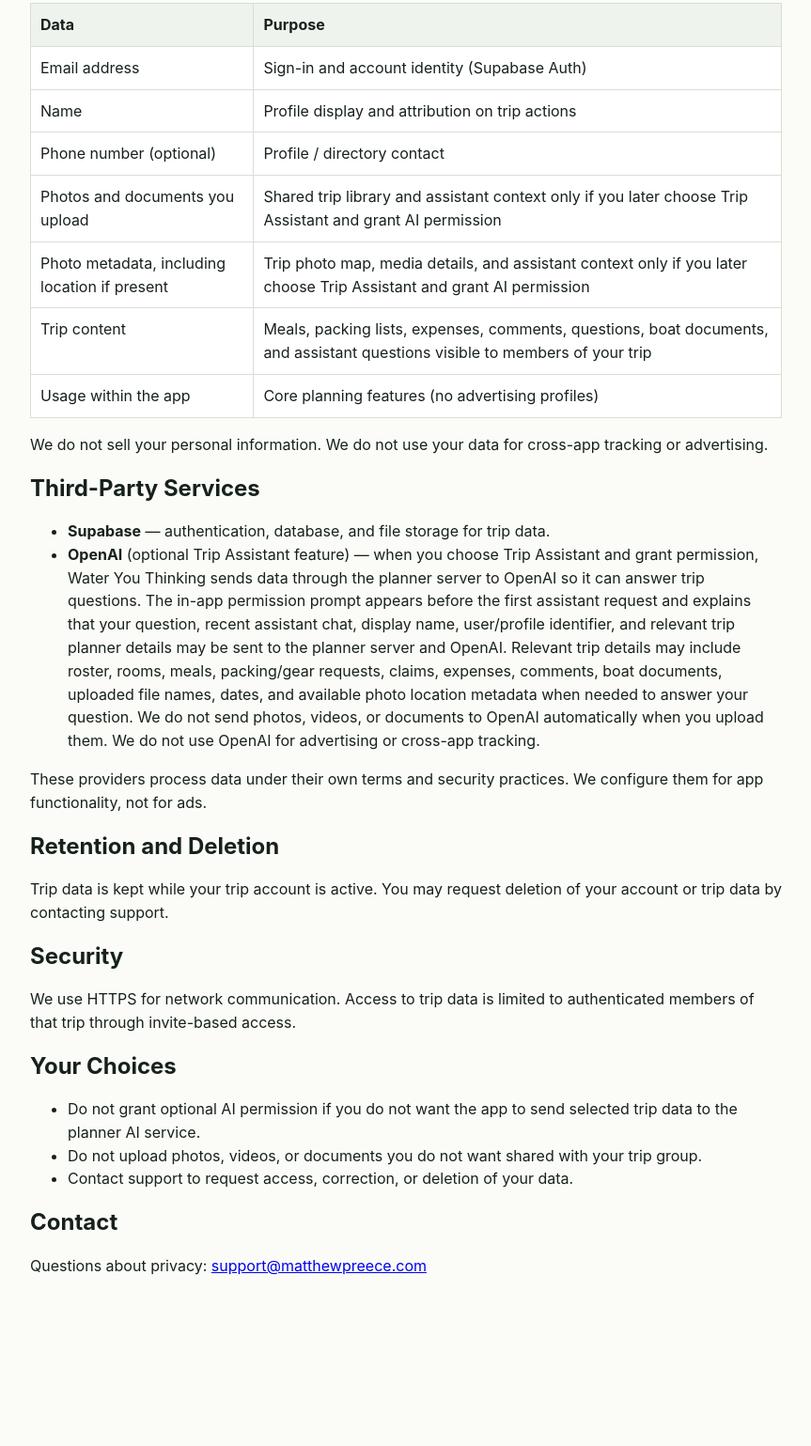
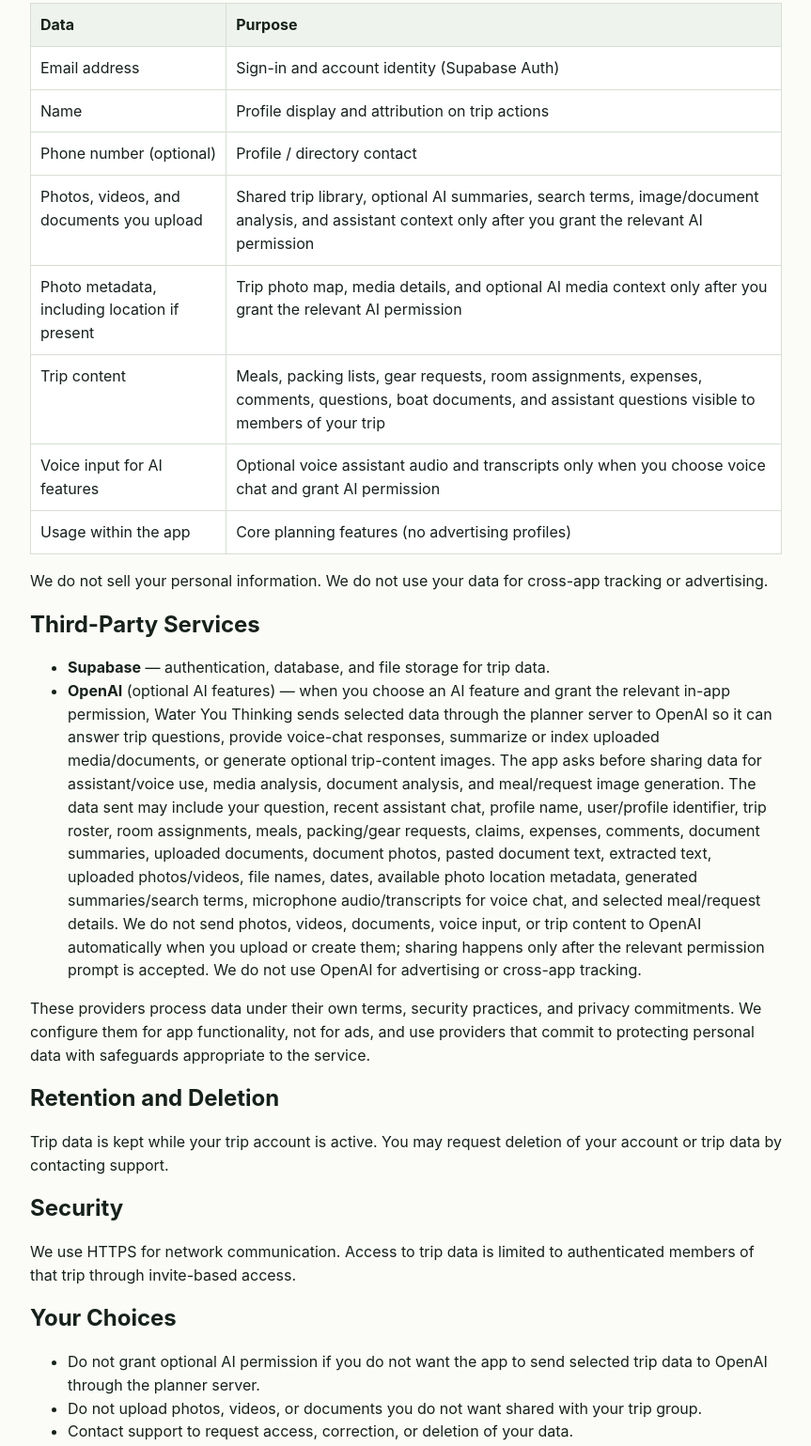
Before and after one commit to mattpreece998/water-you-thinking-legal, a plain HTML site: page privacy.html in a window 1280 px wide. Shown: the part 465-2004 px from the top of the page at 94% size, without its empty margins (208-1071 px from the left). Before the commit the page ends 1896 px from the top, so only its background shows below. Drawn offline with Linux system fonts and the light colour scheme.

Commit message:
Clarify AI data sharing privacy policy

```diff
--- a/privacy.html
+++ b/privacy.html
@@ -16,7 +16,7 @@
 <body>
 <main>
   <h1>Privacy Policy — Water You Thinking</h1>
-  <p><strong>Last updated:</strong> May 23, 2026</p>
+  <p><strong>Last updated:</strong> May 29, 2026</p>
   <p><strong>App:</strong> Water You Thinking (Lake Powell houseboat trip planner)</p>
   <p><strong>Publisher:</strong> Matthew Preece / Water You Thinking LLC</p>
   <p><strong>Contact:</strong> <a href="mailto:support@matthewpreece.com">support@matthewpreece.com</a></p>
@@ -31,9 +31,10 @@
       <tr><td>Email address</td><td>Sign-in and account identity (Supabase Auth)</td></tr>
       <tr><td>Name</td><td>Profile display and attribution on trip actions</td></tr>
       <tr><td>Phone number (optional)</td><td>Profile / directory contact</td></tr>
-      <tr><td>Photos and documents you upload</td><td>Shared trip library and assistant context only if you later choose Trip Assistant and grant AI permission</td></tr>
-      <tr><td>Photo metadata, including location if present</td><td>Trip photo map, media details, and assistant context only if you later choose Trip Assistant and grant AI permission</td></tr>
-      <tr><td>Trip content</td><td>Meals, packing lists, expenses, comments, questions, boat documents, and assistant questions visible to members of your trip</td></tr>
+      <tr><td>Photos, videos, and documents you upload</td><td>Shared trip library, optional AI summaries, search terms, image/document analysis, and assistant context only after you grant the relevant AI permission</td></tr>
+      <tr><td>Photo metadata, including location if present</td><td>Trip photo map, media details, and optional AI media context only after you grant the relevant AI permission</td></tr>
+      <tr><td>Trip content</td><td>Meals, packing lists, gear requests, room assignments, expenses, comments, questions, boat documents, and assistant questions visible to members of your trip</td></tr>
+      <tr><td>Voice input for AI features</td><td>Optional voice assistant audio and transcripts only when you choose voice chat and grant AI permission</td></tr>
       <tr><td>Usage within the app</td><td>Core planning features (no advertising profiles)</td></tr>
     </tbody>
   </table>
@@ -42,9 +43,9 @@
   <h2>Third-Party Services</h2>
   <ul>
     <li><strong>Supabase</strong> — authentication, database, and file storage for trip data.</li>
-    <li><strong>OpenAI</strong> (optional Trip Assistant feature) — when you choose Trip Assistant and grant permission, Water You Thinking sends data through the planner server to OpenAI so it can answer trip questions. The in-app permission prompt appears before the first assistant request and explains that your question, recent assistant chat, display name, user/profile identifier, and relevant trip planner details may be sent to the planner server and OpenAI. Relevant trip details may include roster, rooms, meals, packing/gear requests, claims, expenses, comments, boat documents, uploaded file names, dates, and available photo location metadata when needed to answer your question. We do not send photos, videos, or documents to OpenAI automatically when you upload them. We do not use OpenAI for advertising or cross-app tracking.</li>
+    <li><strong>OpenAI</strong> (optional AI features) — when you choose an AI feature and grant the relevant in-app permission, Water You Thinking sends selected data through the planner server to OpenAI so it can answer trip questions, provide voice-chat responses, summarize or index uploaded media/documents, or generate optional trip-content images. The app asks before sharing data for assistant/voice use, media analysis, document analysis, and meal/request image generation. The data sent may include your question, recent assistant chat, profile name, user/profile identifier, trip roster, room assignments, meals, packing/gear requests, claims, expenses, comments, document summaries, uploaded documents, document photos, pasted document text, extracted text, uploaded photos/videos, file names, dates, available photo location metadata, generated summaries/search terms, microphone audio/transcripts for voice chat, and selected meal/request details. We do not send photos, videos, documents, voice input, or trip content to OpenAI automatically when you upload or create them; sharing happens only after the relevant permission prompt is accepted. We do not use OpenAI for advertising or cross-app tracking.</li>
   </ul>
-  <p>These providers process data under their own terms and security practices. We configure them for app functionality, not for ads.</p>
+  <p>These providers process data under their own terms, security practices, and privacy commitments. We configure them for app functionality, not for ads, and use providers that commit to protecting personal data with safeguards appropriate to the service.</p>
 
   <h2>Retention and Deletion</h2>
   <p>Trip data is kept while your trip account is active. You may request deletion of your account or trip data by contacting support.</p>
@@ -54,7 +55,7 @@
 
   <h2>Your Choices</h2>
   <ul>
-    <li>Do not grant optional AI permission if you do not want the app to send selected trip data to the planner AI service.</li>
+    <li>Do not grant optional AI permission if you do not want the app to send selected trip data to OpenAI through the planner server.</li>
     <li>Do not upload photos, videos, or documents you do not want shared with your trip group.</li>
     <li>Contact support to request access, correction, or deletion of your data.</li>
   </ul>
```
Also changed, not shown: 1 other file.
